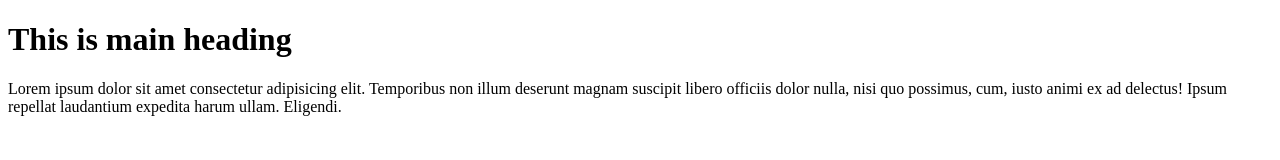
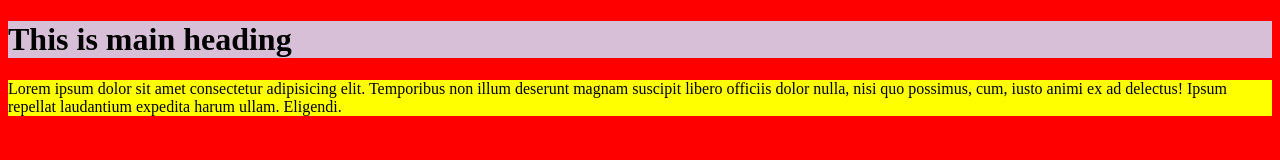
Before and after one commit to Harpal-Singh93/demo, a plain HTML site: page index.html in a window 1280 px wide. Drawn offline with Linux system fonts and the light colour scheme.

Commit message:
added css

```diff
--- a/index.html
+++ b/index.html
@@ -5,9 +5,23 @@
     <meta http-equiv="X-UA-Compatible" content="IE=edge">
     <meta name="viewport" content="width=device-width, initial-scale=1.0">
     <title>practice</title>
+    <style>
+        body
+        {
+            background-color: red;
+        }
+        h1{
+            background-color: thistle;
+        }
+        p{
+            background-color: yellow;
+        }
+    </style>
 </head>
 <body>
  <h1>This is main heading </h1>
  <p>Lorem ipsum dolor sit amet consectetur adipisicing elit. Temporibus non illum deserunt magnam suscipit libero officiis dolor nulla, nisi quo possimus, cum, iusto animi ex ad delectus! Ipsum repellat laudantium expedita harum ullam. Eligendi.</p>
+
+
 </body>
 </html>
```
